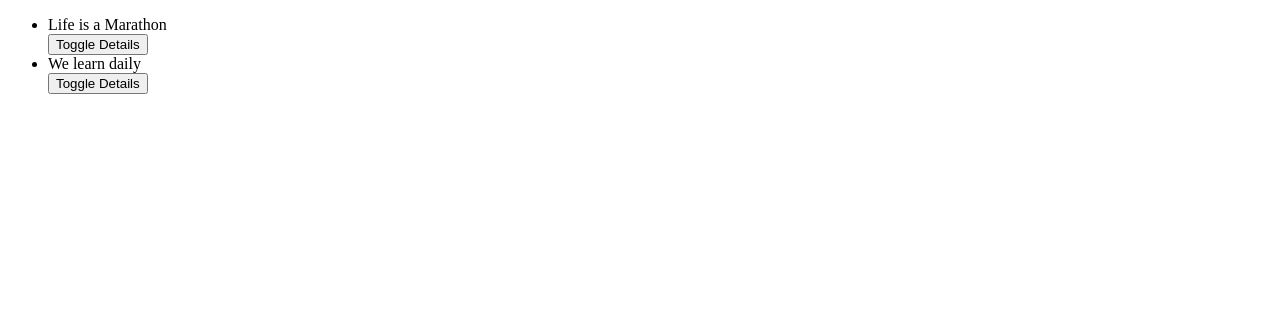
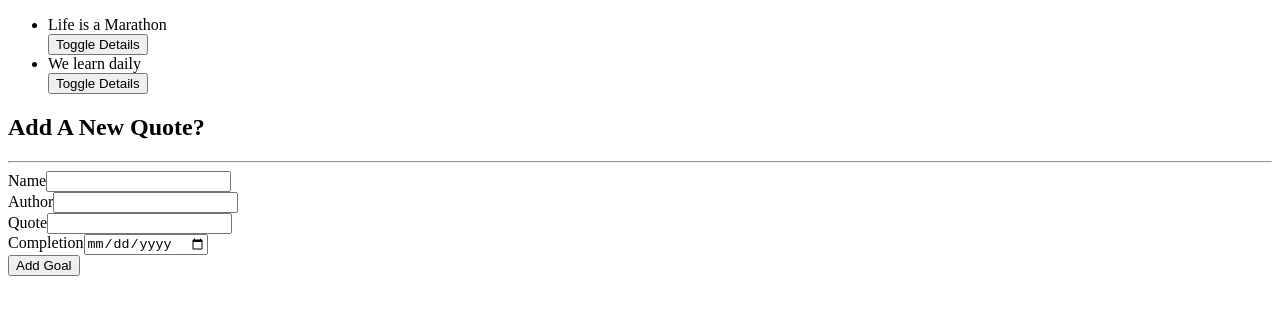
Before and after one commit to sheready/quotes, an Angular app: page / in a window 1280 px wide. Shown: the top 314 px of the page. Built offline with nearby package versions, Linux system fonts and the light colour scheme.

Commit message:
add form and bind event

```diff
--- a/src/app/app.module.ts
+++ b/src/app/app.module.ts
@@ -7,6 +7,7 @@ import { QuotesComponent } from './quotes/quotes.component';
 import { DetailComponent } from './detail/detail.component';
 import { BackgroundColorDirective } from './background-color.directive';
 import { DateAgoPipe } from './date-ago.pipe';
+import { FormComponent } from './form/form.component';
 
 @NgModule({
   declarations: [
@@ -14,7 +15,8 @@ import { DateAgoPipe } from './date-ago.pipe';
     QuotesComponent,
     DetailComponent,
     BackgroundColorDirective,
-    DateAgoPipe
+    DateAgoPipe,
+    FormComponent
   ],
   imports: [
     BrowserModule,
--- /dev/null
+++ b/src/app/form/form.component.html
@@ -0,0 +1,34 @@
+<div class="container-fluid">
+  <h2 class="text-center">Add A New Quote?</h2>
+  <hr>
+  <form >
+      <div class="form-group">
+
+          <label for="name">Name</label>
+          <input type="text" required class="form-control"  #newname name="name">
+
+      </div>
+      <div class="form-group">
+
+        <label for="author">Author</label>
+        <input class="form-control" #newauthor  required >
+
+    </div>
+      <div class="form-group">
+
+          <label for="quote">Quote</label>
+          <input class="form-control" #newquote  required>
+
+      </div>
+
+    <div class="form-group">
+
+      <label for="complete">Completion</label>
+      <input type='date' #newcomplete required>
+
+  </div>
+
+  <button type="submit" (click)="addArticle( newname , newauthor , newquote, newcomplete)">Add Goal</button>
+  </form>
+
+</div>
--- /dev/null
+++ b/src/app/form/form.component.ts
@@ -0,0 +1,18 @@
+import { Component, OnInit } from '@angular/core';
+
+@Component({
+  selector: 'app-form',
+  templateUrl: './form.component.html',
+  styleUrls: ['./form.component.css']
+})
+export class FormComponent implements OnInit {
+addArticle(name: HTMLInputElement, author: HTMLInputElement, quote: HTMLInputElement, completeDate: HTMLInputElement ): boolean{
+  return false;
+}
+
+constructor() { }
+
+  ngOnInit(): void {
+  }
+
+}
--- a/src/app/quotes/quotes.component.html
+++ b/src/app/quotes/quotes.component.html
@@ -7,3 +7,6 @@
     </div>
   </ul>
 </div>
+<div class="container">
+  <app-form></app-form>
+</div>
```
Also changed, not shown: src/app/form/form.component.css (added), 1 other file (tests, documents, lock files or other folders).
